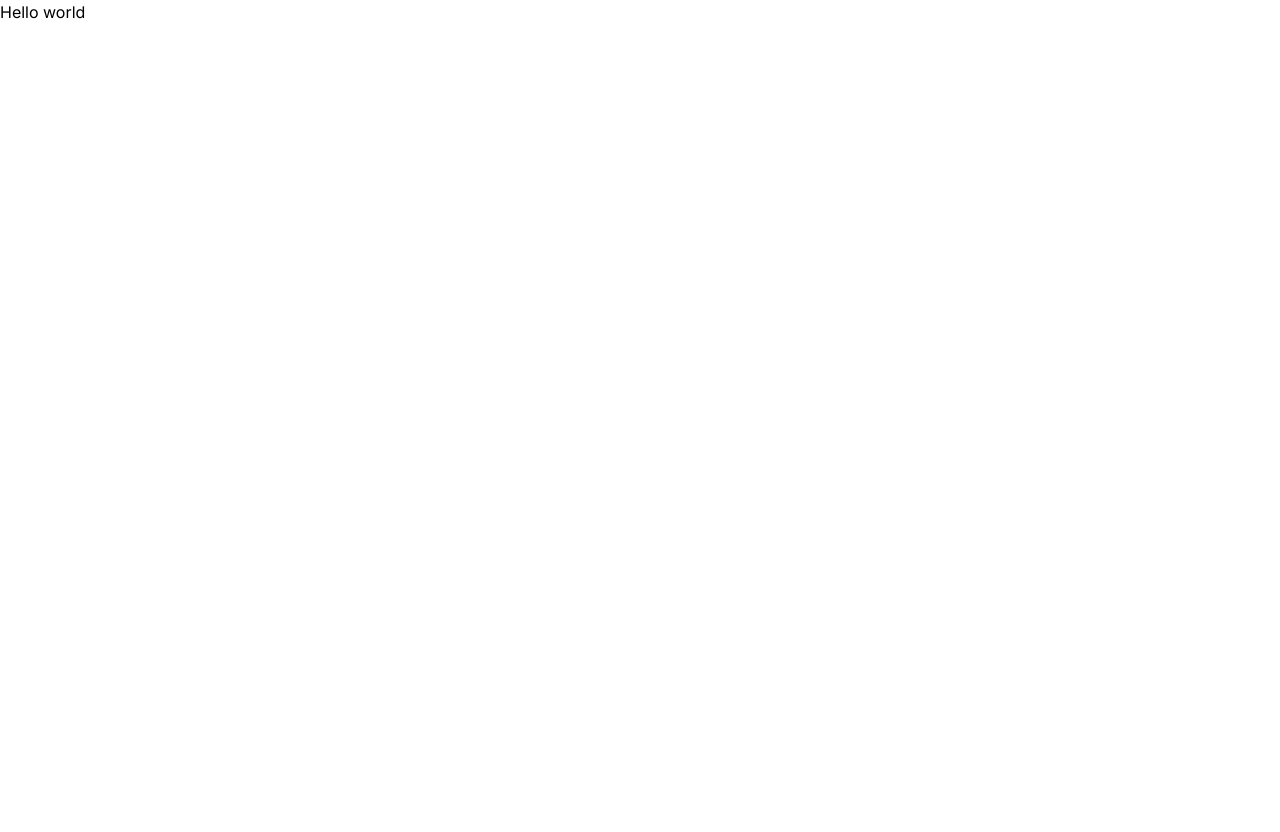
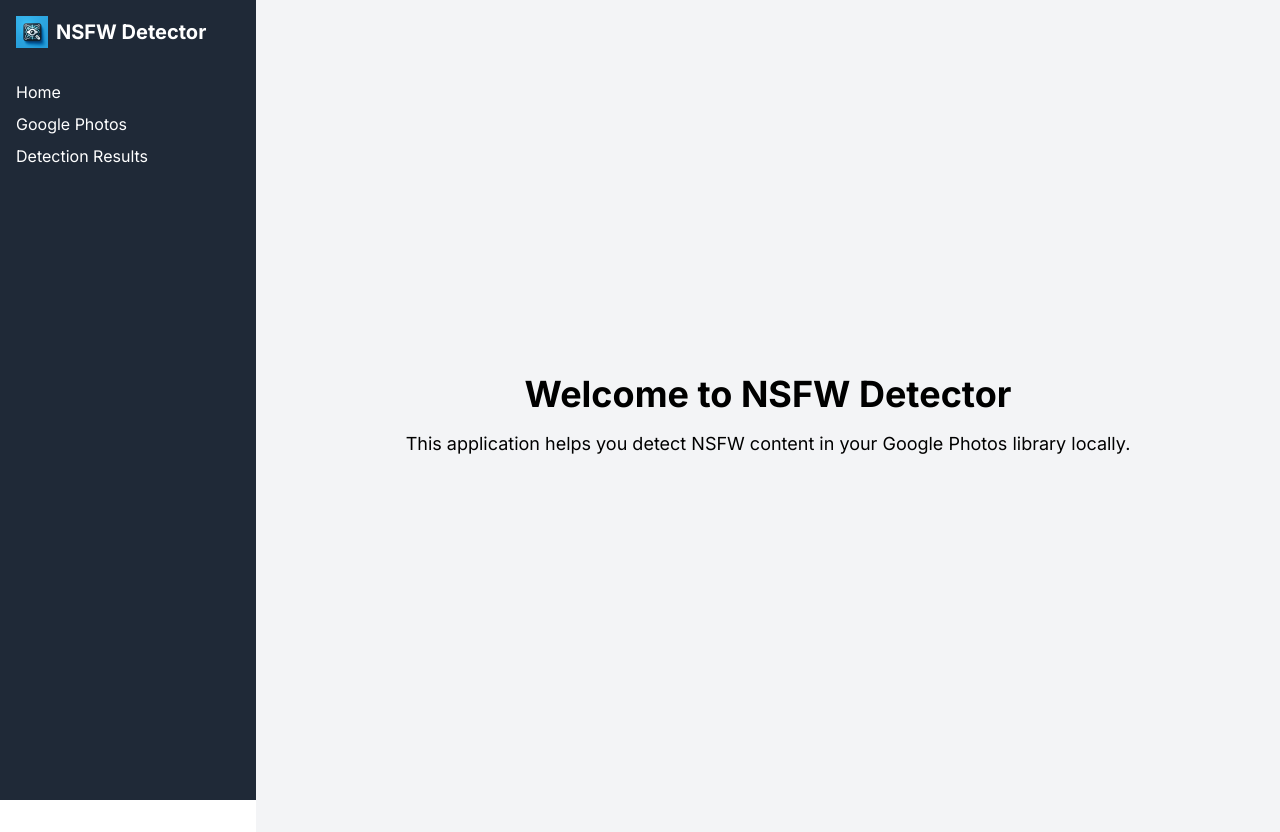
Before and after one commit to GPT-Engineer-App/local-privacy-detector, a Next.js app: page / in a window 1280 px wide. Before the commit the page ends 800 px from the top, so only its background shows below. Built offline with nearby package versions, Linux system fonts and the light colour scheme.

Commit message:
Set up the environment and developed the initial user interface with a sidebar layout for the NSFW Detector application.

```diff
--- a/src/app/layout.tsx
+++ b/src/app/layout.tsx
@@ -1,12 +1,13 @@
 import type { Metadata } from "next";
 import { Inter } from "next/font/google";
 import "./globals.css";
+import Sidebar from "@/components/layouts/sidebar";
 
 const inter = Inter({ subsets: ["latin"] });
 
 export const metadata: Metadata = {
-  title: "Next App",
-  description: "Generated by GPT Engineer",
+  title: "NSFW Detector",
+  description: "Local NSFW detection in Google Photos",
 };
 
 export default function RootLayout({
@@ -16,7 +17,11 @@ export default function RootLayout({
 }>) {
   return (
     <html lang="en">
-      <body className={inter.className}>{children}</body>
+      <body className={inter.className}>
+        <Sidebar>
+          {children}
+        </Sidebar>
+      </body>
     </html>
   );
 }
--- a/src/app/page.tsx
+++ b/src/app/page.tsx
@@ -1,3 +1,16 @@
-export default function Home() {
-  return "Hello world";
-}
+"use client";
+
+import React from "react";
+
+const Home: React.FC = () => {
+  return (
+    <main className="flex flex-col items-center justify-center min-h-screen py-2">
+      <h1 className="text-4xl font-bold mb-4">Welcome to NSFW Detector</h1>
+      <p className="text-lg text-center">
+        This application helps you detect NSFW content in your Google Photos library locally.
+      </p>
+    </main>
+  );
+};
+
+export default Home;
--- /dev/null
+++ b/src/components/layouts/sidebar.tsx
@@ -0,0 +1,39 @@
+"use client";
+
+import React from "react";
+import Link from "next/link";
+
+const Sidebar: React.FC<{ children: React.ReactNode }> = ({ children }) => {
+  return (
+    <div className="flex">
+      <aside className="w-64 h-screen bg-gray-800 text-white flex flex-col">
+        <div className="p-4 flex items-center">
+          <img src="/icon.png" alt="App Icon" className="w-8 h-8 mr-2" />
+          <span className="text-xl font-bold">NSFW Detector</span>
+        </div>
+        <nav className="flex-1 p-4">
+          <ul>
+            <li className="mb-2">
+              <Link href="/">
+                <a className="text-white">Home</a>
+              </Link>
+            </li>
+            <li className="mb-2">
+              <Link href="/google-photos">
+                <a className="text-white">Google Photos</a>
+              </Link>
+            </li>
+            <li className="mb-2">
+              <Link href="/results">
+                <a className="text-white">Detection Results</a>
+              </Link>
+            </li>
+          </ul>
+        </nav>
+      </aside>
+      <main className="flex-1 p-4 bg-gray-100">{children}</main>
+    </div>
+  );
+};
+
+export default Sidebar;
```
Also changed, not shown: public/icon.png (added).
